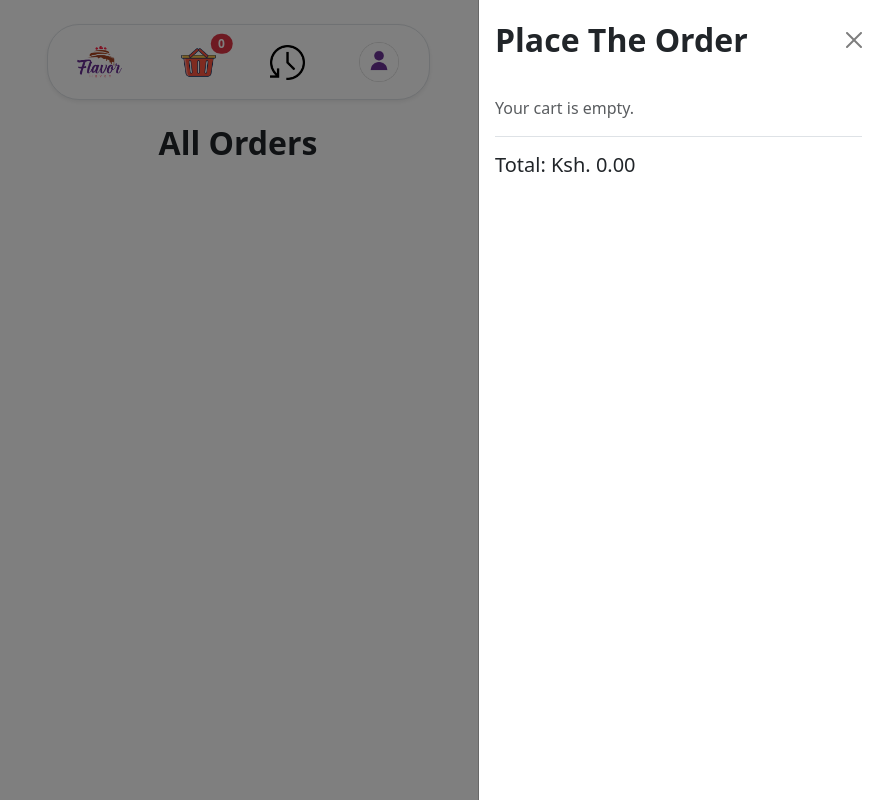
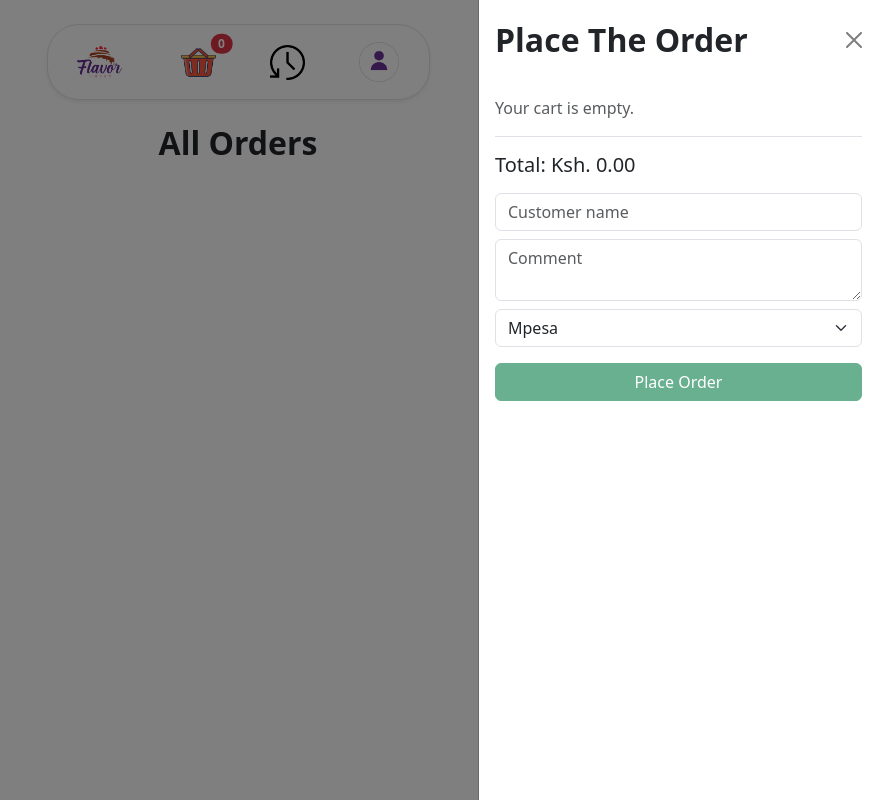
Before and after one commit to EricWanjohiMuturi/Bakery-Management-System, a Django app: template templates/views/orders.html in a window 1280 px wide, after a click that opens the changed part. Shown: the whole page, without its empty margins (402-1280 px from the left). Run offline with Django 5.2, Linux system fonts and the light colour scheme; the template is opened without the code that fills it, so the values that code supplies are empty; some libraries are stand-ins or nearby versions.

Commit message:
order successfully placed

```diff
--- a/core/urls.py
+++ b/core/urls.py
@@ -1,5 +1,6 @@
 from django.urls import path #type: ignore
 from .views import *
+from products.views import create_order
 
 app_name = 'core'
 
@@ -8,5 +9,6 @@ urlpatterns = [
     path('orders/', order_history, name="order-history"),
 
     #APIs
-    path("api/products/", products_api, name="products_api")
+    path("api/products/", products_api, name="products_api"),
+    path("api/orders/", create_order, name="create_order")
 ]
--- a/core/views.py
+++ b/core/views.py
@@ -1,6 +1,6 @@
 from django.shortcuts import render #type: ignore
 from django.http import JsonResponse
-from products.models import product
+from products.models import Product
 from django.contrib.auth.decorators import login_required
 
 # Create your views here.
@@ -11,7 +11,7 @@ def pos(request):
     return render(request, 'views/pos.html')
 
 def products_api(request):
-    products = product.objects.filter(product_status="published")
+    products = Product.objects.filter(product_status="published")
     data = [
         {
             "id": p.id,
--- a/static/js/store.js
+++ b/static/js/store.js
@@ -1,5 +1,20 @@
+function getCookie(name) {
+  let cookieValue = null;
+  if (document.cookie && document.cookie !== "") {
+      const cookies = document.cookie.split(";");
+      for (let i = 0; i < cookies.length; i++) {
+          const cookie = cookies[i].trim();
+          if (cookie.substring(0, name.length + 1) === (name + "=")) {
+              cookieValue = decodeURIComponent(cookie.substring(name.length + 1));
+              break;
+          }
+      }
+  }
+  return cookieValue;
+}
+
 document.addEventListener("alpine:init", () => {
-  //PRODUCTS
+  // PRODUCTS
   Alpine.store("products", {
     all: [],
     searchTerm: "",
@@ -101,5 +116,59 @@ document.addEventListener("alpine:init", () => {
       this.items = [];
       this.save();
     },
+
+    // -------------------
+    // ORDER STATE + ACTION
+    // -------------------
+    customer: "",
+    comment: "",
+    payment: "Mpesa",
+
+    async placeOrder() {
+      if (!this.items.length) return;
+
+      try {
+        const res = await fetch("/api/orders/", {
+          method: "POST",
+          headers: {
+            "Content-Type": "application/json",
+            "X-CSRFToken": getCookie("csrftoken"),
+          },
+          body: JSON.stringify({
+            customer: this.customer,
+            comment: this.comment,
+            payment: this.payment,
+            items: this.items.map(i => ({
+              product: i.id,
+              qty: i.quantity,
+              price: i.price,
+            })),
+            total: this.total,
+          }),
+        });
+
+        const data = await res.json();
+
+        if (res.ok) {
+          this.clear();
+          this.customer = "";
+          this.comment = "";
+          this.payment = "Mpesa";
+
+          document.dispatchEvent(new CustomEvent("toast", {
+            detail: { type: "success", message: data.message }
+          }));
+        } else {
+          document.dispatchEvent(new CustomEvent("toast", {
+            detail: { type: "error", message: data.error || "Error placing order" }
+          }));
+        }
+      } catch (err) {
+        console.error(err);
+        document.dispatchEvent(new CustomEvent("toast", {
+          detail: { type: "error", message: "Something went wrong." }
+        }));
+      }
+    },
   });
 });
--- a/templates/includes/header.html
+++ b/templates/includes/header.html
@@ -19,11 +19,13 @@
                     x-text="$store.cart.count"
                 ></span>
             </button>
+
             <div class="offcanvas offcanvas-end" tabindex="-1" id="offcanvasRight" aria-labelledby="offcanvasRightLabel">
                 <div class="offcanvas-header">
                     <h5 class="offcanvas-title fw-bold fs-2" id="offcanvasRightLabel">Place The Order</h5>
                     <button type="button" class="btn-close" data-bs-dismiss="offcanvas" aria-label="Close"></button>
                 </div>
+
                 <div class="offcanvas-body" x-data>
                 <template x-if="$store.cart.items.length === 0">
                     <p class="text-muted">Your cart is empty.</p>
@@ -48,9 +50,32 @@
                 <div class="mt-3 border-top pt-3">
                     <h5>Total: Ksh. <span x-text="$store.cart.total"></span></h5>
                 </div>
+
+                <!-- Order Form -->
+                <div class="mt-3">
+                    <input type="text" class="form-control mb-2"
+                        placeholder="Customer name"
+                        x-model="$store.cart.customer">
+
+                    <textarea class="form-control mb-2"
+                            placeholder="Comment"
+                            x-model="$store.cart.comment"></textarea>
+
+                    <select class="form-select mb-3" x-model="$store.cart.payment">
+                        <option value="Mpesa">Mpesa</option>
+                        <option value="Cash">Cash</option>
+                    </select>
+
+                    <button class="btn btn-success w-100"
+                            @click="$store.cart.placeOrder()"
+                            :disabled="!$store.cart.items.length">
+                    Place Order
+                    </button>
                 </div>
                 </div>
             </div>
+        </div>
+
 
         <div>
             <a hx-get="{% url 'core:order-history' %}" hx-target="#content" hx-push-url="true"><img src="{% static 'images/orders.png' %}" width="35" alt=""></a>
```
Also changed, not shown: products/admin.py (+5 -4 lines), products/models.py (+19 -12 lines), products/views.py (+39 -0 lines), products/migrations/0002_remove_order_product_remove_order_qty_and_more.py (added). Lines whose indentation alone changed are shown as unchanged.
